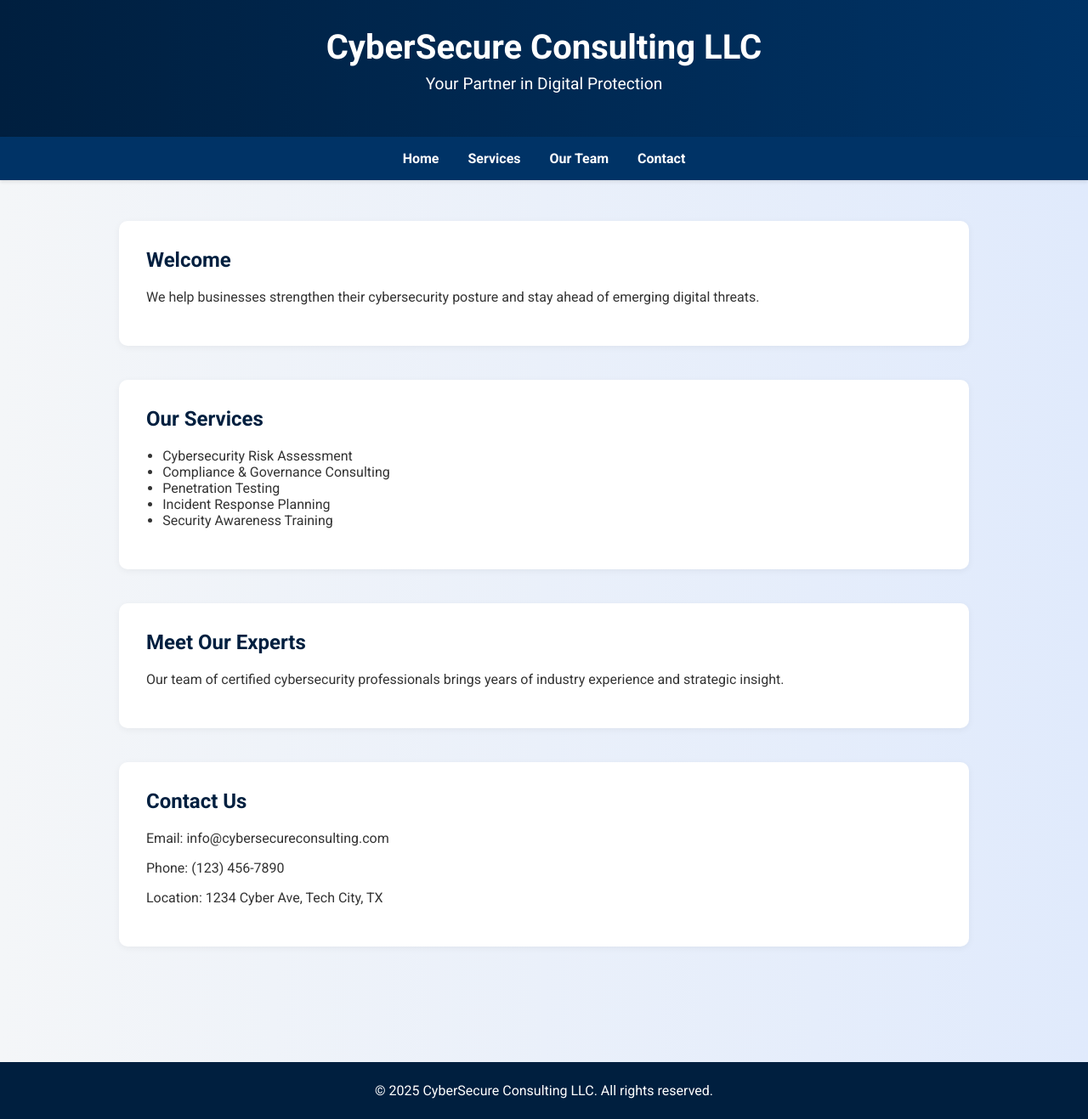
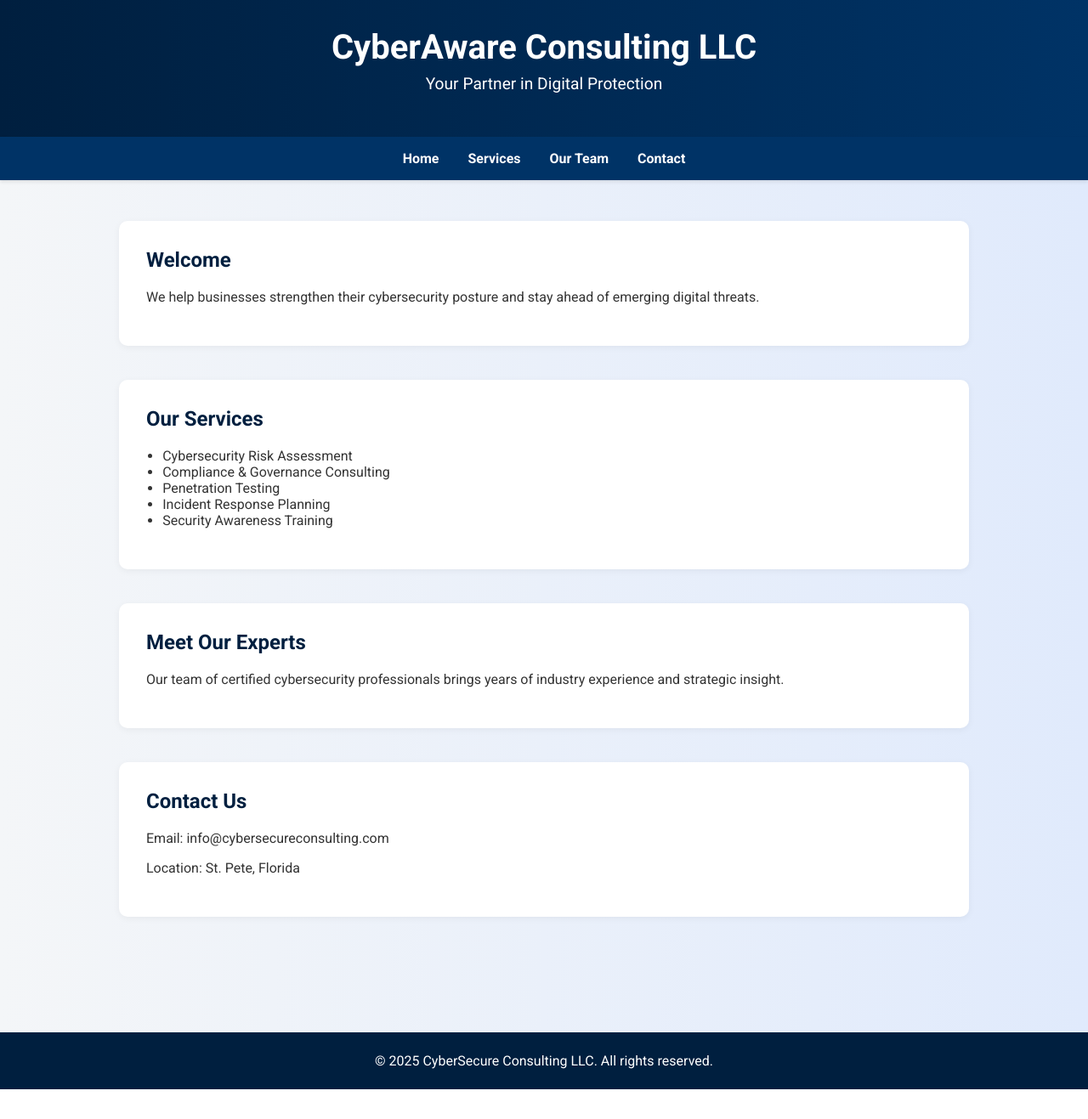
Before and after one commit to aya0321/Cyberconsulting, a plain HTML site: page index.html in a window 1280 px wide. Shown: the whole page at 85% size. After the commit the page ends 1282 px from the top, so only its background shows below. Drawn offline with Linux system fonts and the light colour scheme.

Commit message:
Update index.html

```diff
--- a/index.html
+++ b/index.html
@@ -3,13 +3,13 @@
 <head>
   <meta charset="UTF-8" />
   <meta name="viewport" content="width=device-width, initial-scale=1.0" />
-  <title>CyberSecure Consulting LLC</title>
+  <title>CyberAware Consulting LLC</title>
   <link href="https://fonts.googleapis.com/css2?family=Roboto:wght@400;700&display=swap" rel="stylesheet">
   <link rel="stylesheet" href="style.css" />
 </head>
 <body>
   <header>
-    <h1>CyberSecure Consulting LLC</h1>
+    <h1>CyberAware Consulting LLC</h1>
     <p>Your Partner in Digital Protection</p>
   </header>
   <nav>
@@ -40,8 +40,7 @@
     <section id="contact">
       <h2>Contact Us</h2>
       <p>Email: info@cybersecureconsulting.com</p>
-      <p>Phone: (123) 456-7890</p>
-      <p>Location: 1234 Cyber Ave, Tech City, TX</p>
+      <p>Location: St. Pete, Florida</p>
     </section>
   </main>
   <footer>
```
